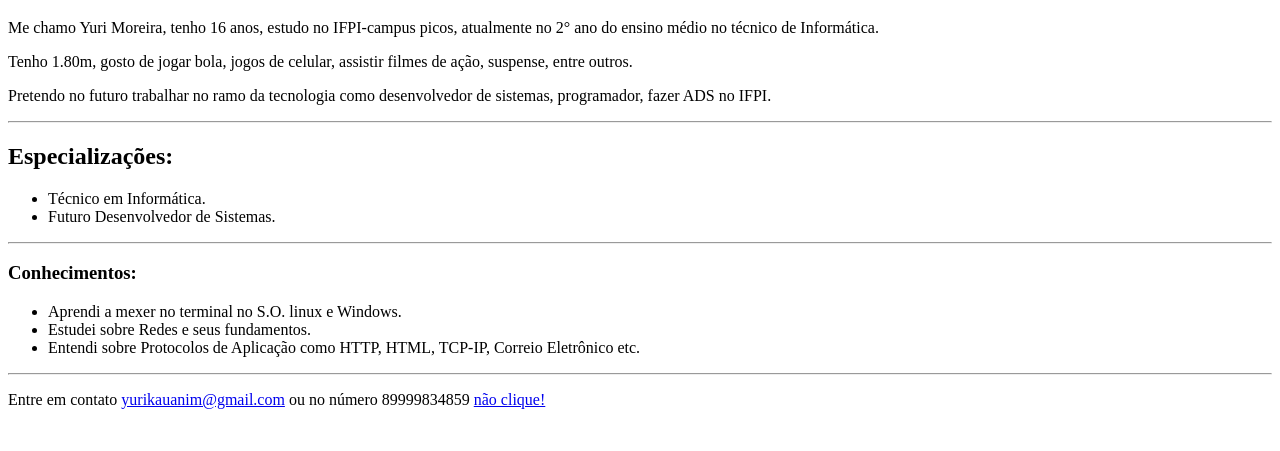
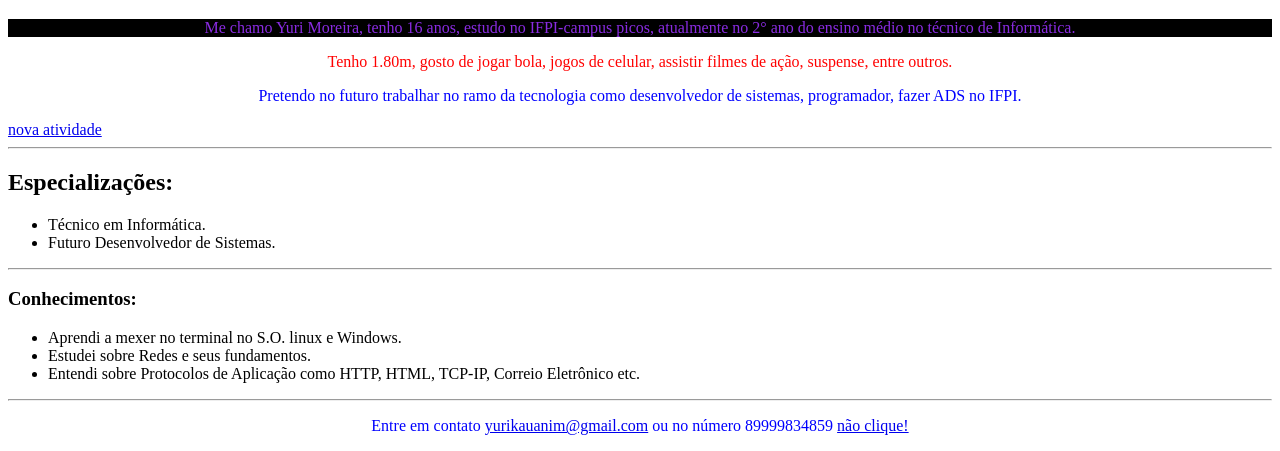
Before and after one commit to yurimoreira08/yurimoreira08.github.io, a plain HTML site: page index.html in a window 1280 px wide. Shown: the part 373-824 px from the top of the page. Before the commit the page ends 800 px from the top, so only its background shows below. Drawn offline with Linux system fonts and the light colour scheme.

Commit message:
index e estilo

```diff
--- a/estilo.css
+++ b/estilo.css
@@ -0,0 +1,13 @@
+p{
+    color: blue;
+    text-align: center;
+}
+
+.ian{
+    color: blueviolet;
+    background-color: black;
+}
+
+#opa{
+    color: red;
+}
--- a/index.html
+++ b/index.html
@@ -4,6 +4,8 @@
 <head>
    <meta charset="UTF-8">
    <title>Atividade Programação Web</title>
+  <link href="estilo.css" rel="stylesheet">
+   <a href="https://www.w3schools.com/"></a>
 </head>
 
 <body>
@@ -11,10 +13,10 @@
  <img src="yuri.jpeg" alt="" height="300px" width="200px">
   <h1>Yuri Moreira</h1>
 
-     <p>Me chamo Yuri Moreira, tenho 16 anos, estudo no IFPI-campus picos, atualmente no 2° ano do ensino médio no técnico de Informática.</p>
-     <p>Tenho 1.80m, gosto de jogar bola, jogos de celular, assistir filmes de ação, suspense, entre outros.</p>
+     <p class="ian">Me chamo Yuri Moreira, tenho 16 anos, estudo no IFPI-campus picos, atualmente no 2° ano do ensino médio no técnico de Informática.</p>
+     <p id="opa">Tenho 1.80m, gosto de jogar bola, jogos de celular, assistir filmes de ação, suspense, entre outros.</p>
      <p>Pretendo no futuro trabalhar no ramo da tecnologia como desenvolvedor de sistemas, programador, fazer ADS no IFPI.</p>
-
+     <a href="Atividade 20 de abril.html">nova atividade</a>
  <hr>
   <h2>Especializações:</h2>
  <ul>
```
